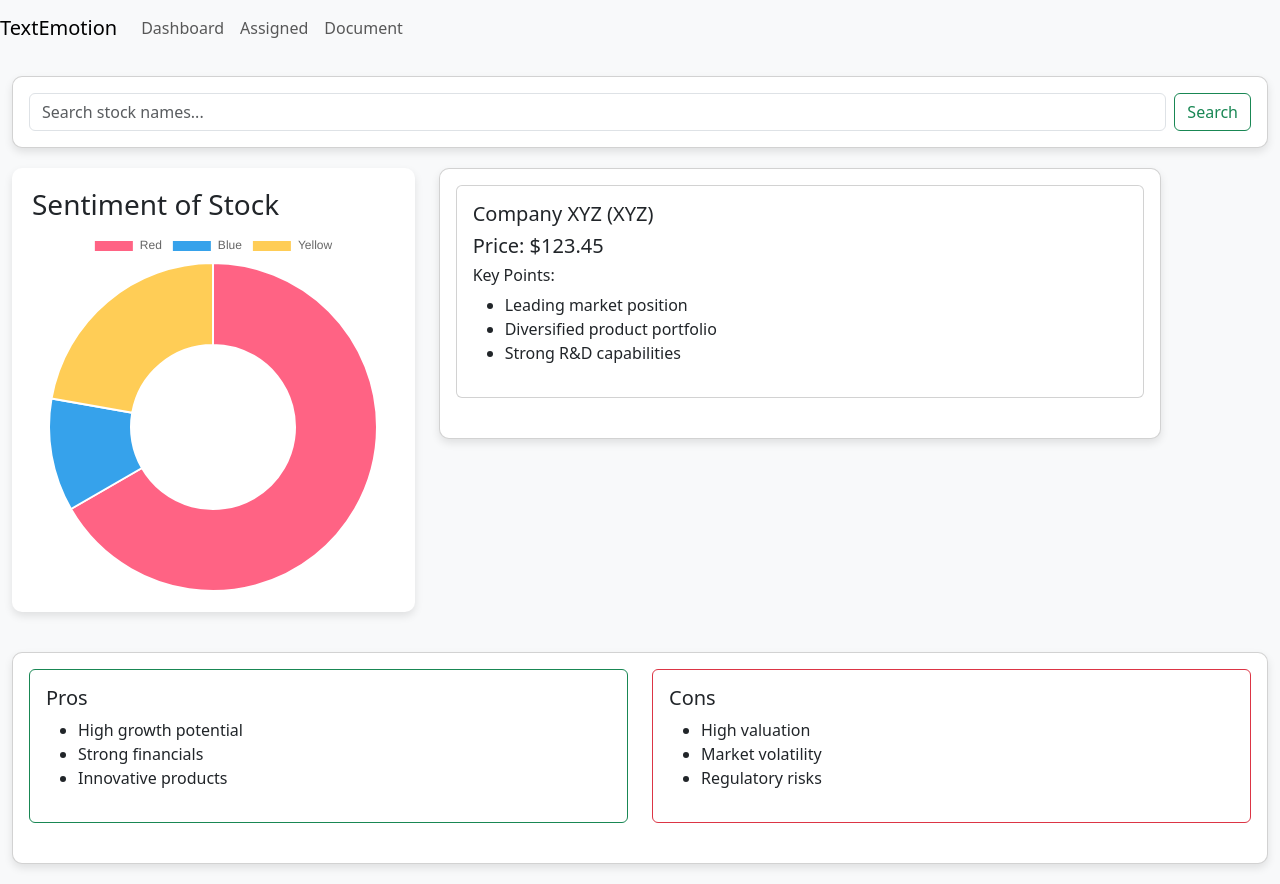
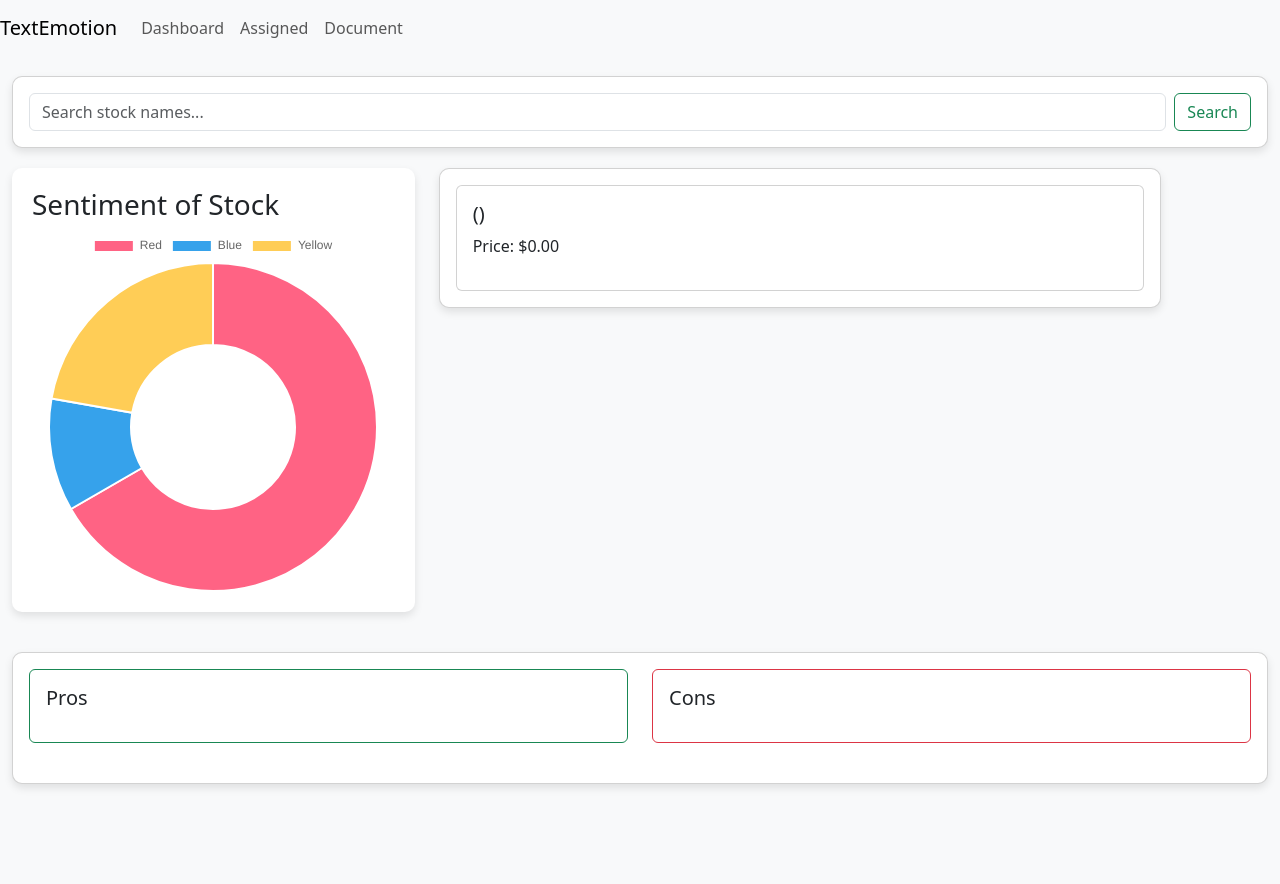
Before and after one commit to varunsingh2004/D4C, a React (Create React App) app: page / in a window 1280 px wide. After the commit the page ends 804 px from the top, so only its background shows below. Built offline with nearby package versions, Linux system fonts and the light colour scheme.

Commit message:
API Integration - Stock Name and Price Update

```diff
--- a/package.json
+++ b/package.json
@@ -6,6 +6,7 @@
     "@testing-library/jest-dom": "^5.17.0",
     "@testing-library/react": "^13.4.0",
     "@testing-library/user-event": "^13.5.0",
+    "axios": "^1.7.2",
     "bootstrap": "^5.3.3",
     "chart.js": "^4.4.3",
     "chartjs": "^0.3.24",
--- a/src/App.js
+++ b/src/App.js
@@ -1,51 +1,33 @@
-import React, {useState} from 'react';
+import React, { useState } from 'react';
 import 'bootstrap/dist/css/bootstrap.min.css';
 import { Container, Row, Col, Card } from 'react-bootstrap';
 import NavBar from './Components/NavBar';
 import DonutChart from './Components/DonutSentimentChart';
+import StockData from './Components/StockData';
+import StockSearch from './Components/StockSearch';
 import Pros from './Components/Pros';
 import Cons from './Components/Cons';
-import StockData from './Components/StockData';
-import StockSearch from './Components/StockSearch';
-
 import './styles.css';
 
 function App() {
-  const pros = [
-    "High growth potential",
-    "Strong financials",
-    "Innovative products"
-  ];
-
-  const cons = [
-    "High valuation",
-    "Market volatility",
-    "Regulatory risks"
-  ];
-
+  const [pros, setPros] = useState([]);
+  const [cons, setCons] = useState([]);
   const [stockData, setStockData] = useState({
-    name: "Company XYZ",
-    symbol: "XYZ",
-    price: 123.45,
-    keyPoints: [
-      "Leading market position",
-      "Diversified product portfolio",
-      "Strong R&D capabilities"
-    ]
+    name: "",
+    symbol: "",
+    price: 0,
+    keyPoints: []
   });
 
-  const handleSearch = (query) => {
-    // Simulate a stock search
+  const handleSearch = (data) => {
     setStockData({
-      name: `Company ${query}`,
-      symbol: query.toUpperCase(),
-      price: Math.random() * 200,
-      keyPoints: [
-        "Simulated key point 1",
-        "Simulated key point 2",
-        "Simulated key point 3"
-      ]
+      name: data.name,
+      symbol: data.symbol,
+      price: data.price,
+      keyPoints: data.keyPoints
     });
+    setPros(data.sentiment.pros);
+    setCons(data.sentiment.cons);
   };
 
   return (
@@ -67,7 +49,7 @@ function App() {
           <Row>
             <Col md={4}><DonutChart /></Col>
             <Col md={7}>
-            <Card className="shadow-box">
+              <Card className="shadow-box">
                 <Card.Body>
                   <StockData
                     name={stockData.name}
@@ -76,7 +58,8 @@ function App() {
                     keyPoints={stockData.keyPoints}
                   />
                 </Card.Body>
-              </Card></Col>
+              </Card>
+            </Col>
           </Row>
         </section>
 
--- a/src/Components/StockData.js
+++ b/src/Components/StockData.js
@@ -3,11 +3,10 @@ import { Card } from 'react-bootstrap';
 
 function StockData({ name, symbol, price, keyPoints }) {
   return (
-    <Card className="mb-4">
+    <Card>
       <Card.Body>
         <Card.Title>{name} ({symbol})</Card.Title>
-        <h5>Price: ${price}</h5>
-        <h6>Key Points:</h6>
+        <Card.Text>Price: ${price.toFixed(2)}</Card.Text>
         <ul>
           {keyPoints.map((point, index) => (
             <li key={index}>{point}</li>
--- a/src/Components/StockSearch.js
+++ b/src/Components/StockSearch.js
@@ -1,12 +1,33 @@
 import React, { useState } from 'react';
 import { Form, FormControl, Button } from 'react-bootstrap';
+import { fetchStockData } from '../api';
 
 function StockSearch({ onSearch }) {
   const [query, setQuery] = useState('');
 
-  const handleSearch = (e) => {
+  const handleSearch = async (e) => {
     e.preventDefault();
-    onSearch(query);
+    try {
+      const stockData = await fetchStockData(query);
+      // Simulate sentiment analysis data
+      const sentimentData = {
+        name: stockData.name,
+        symbol: stockData.symbol,
+        price: stockData.price,
+        keyPoints: [
+          "Leading market position",
+          "Diversified product portfolio",
+          "Strong R&D capabilities"
+        ],
+        sentiment: {
+          pros: ["High growth potential", "Strong financials", "Innovative products"],
+          cons: ["High valuation", "Market volatility", "Regulatory risks"]
+        }
+      };
+      onSearch(sentimentData);
+    } catch (error) {
+      console.error('Error fetching sentiment analysis', error);
+    }
   };
 
   return (
--- /dev/null
+++ b/src/api.js
@@ -0,0 +1,13 @@
+import axios from 'axios';
+
+const apiKey = 'bM1WsHq26yEqhF0zsmDSXDyxG2gfwFsm';
+
+export const fetchStockData = async (stockSymbol) => {
+  try {
+    const response = await axios.get(`https://financialmodelingprep.com/api/v3/quote/${stockSymbol}?apikey=${apiKey}`);
+    return response.data[0];
+  } catch (error) {
+    console.error('Error fetching stock data', error);
+    throw error;
+  }
+};
```
Also changed, not shown: 1 other file (tests, documents, lock files or other folders).
